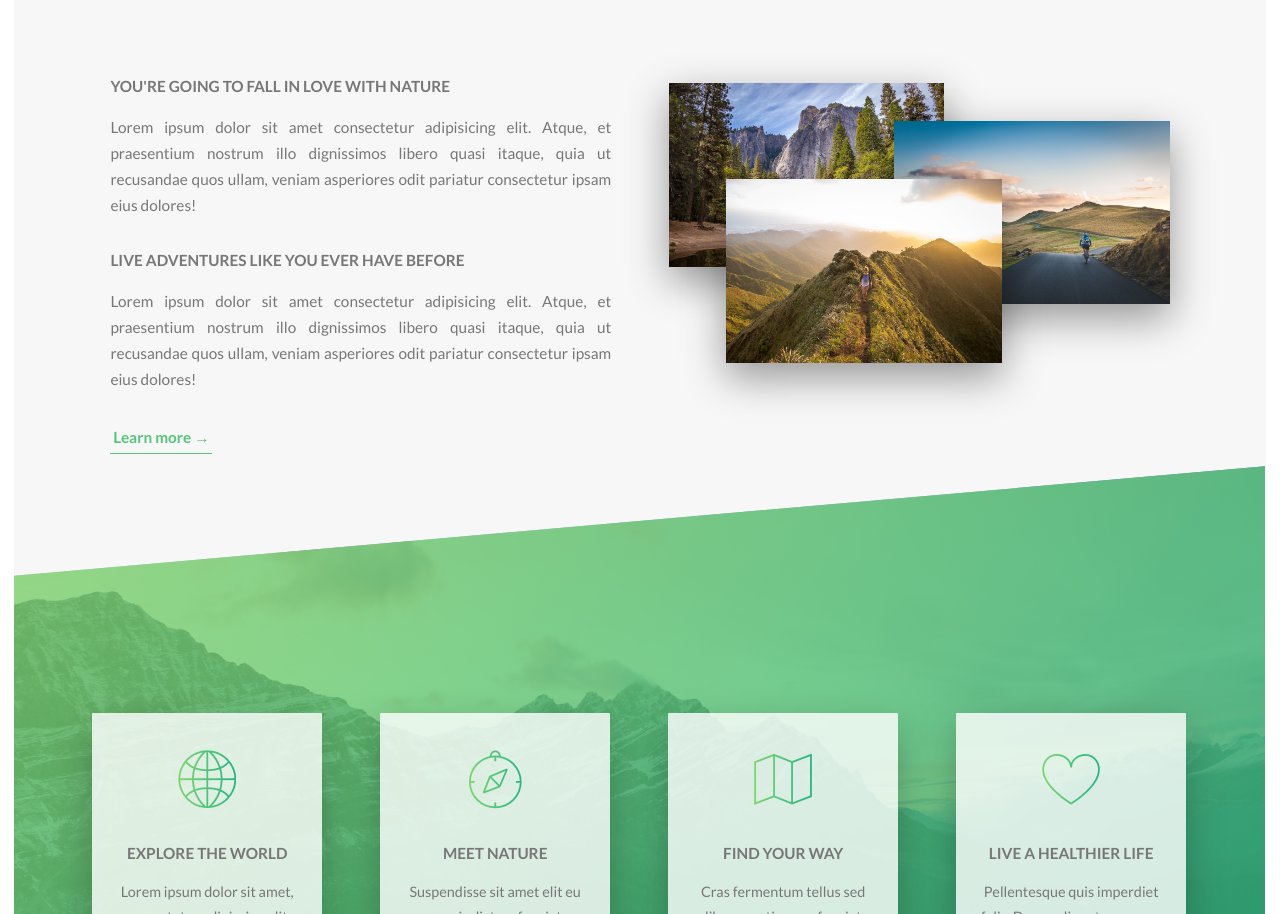
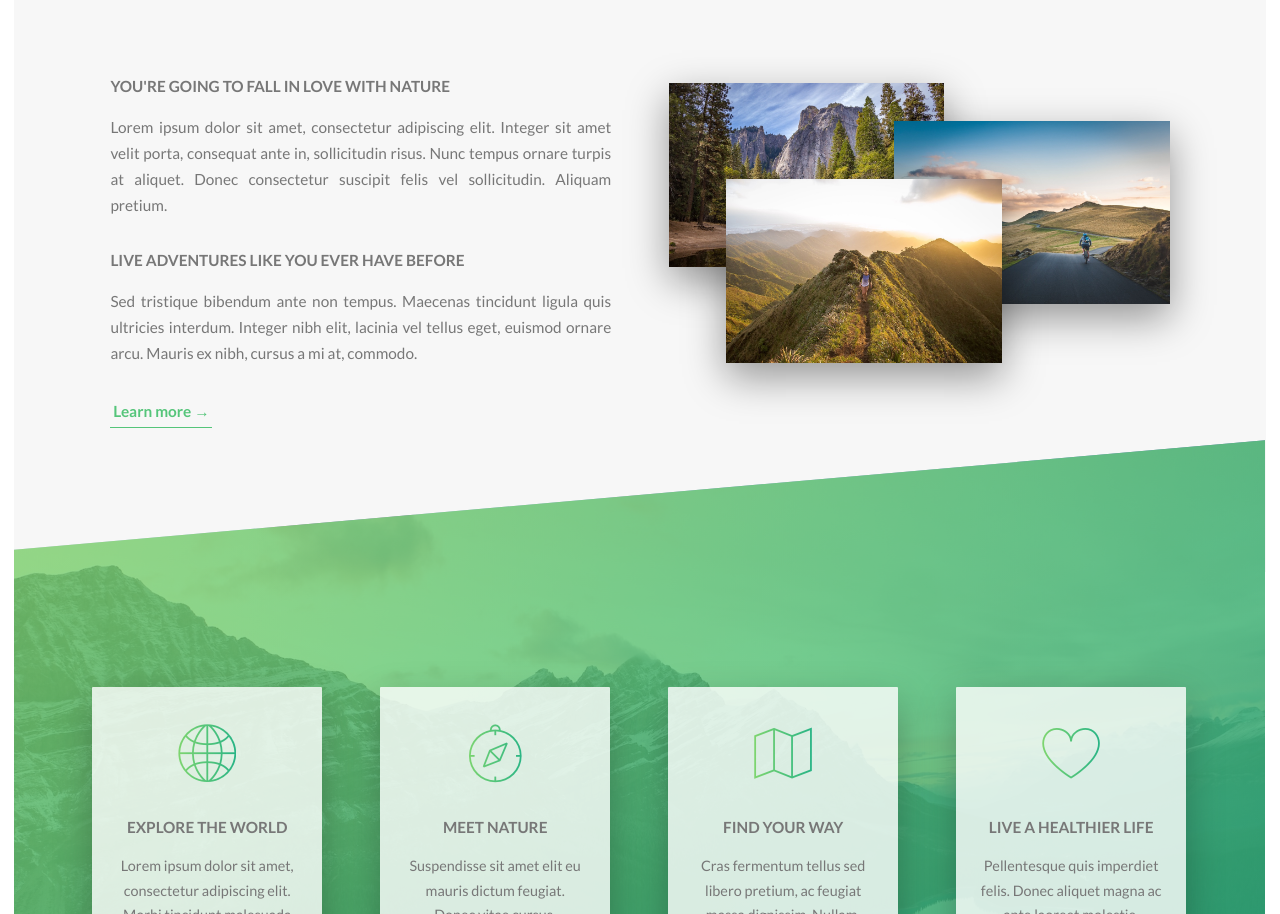
Before and after one commit to paulacarneiro/natours, a website: page index.html in a window 1280 px wide. Shown: the part 859-1773 px from the top of the page. Drawn offline with nearby package versions, Linux system fonts and the light colour scheme; files that its build step writes are made by us from their sources.

Commit message:
Change about section paragraph text

```diff
--- a/index.html
+++ b/index.html
@@ -42,10 +42,10 @@
                 <div class="row">
                     <div class="col-1-of-2">
                         <h3 class="heading-tertiary u-margin-bottom-small">You're going to fall in love with nature</h3>
-                        <p class="paragraph">Lorem ipsum dolor sit amet consectetur adipisicing elit. Atque, et praesentium nostrum illo dignissimos libero quasi itaque, quia ut recusandae quos ullam, veniam asperiores odit pariatur consectetur ipsam eius dolores!</p>
+                        <p class="paragraph">Lorem ipsum dolor sit amet, consectetur adipiscing elit. Integer sit amet velit porta, consequat ante in, sollicitudin risus. Nunc tempus ornare turpis at aliquet. Donec consectetur suscipit felis vel sollicitudin. Aliquam pretium.</p>
 
                         <h3 class="heading-tertiary u-margin-bottom-small">Live adventures like you ever have before</h3>
-                        <p class="paragraph">Lorem ipsum dolor sit amet consectetur adipisicing elit. Atque, et praesentium nostrum illo dignissimos libero quasi itaque, quia ut recusandae quos ullam, veniam asperiores odit pariatur consectetur ipsam eius dolores!</p>
+                        <p class="paragraph">Sed tristique bibendum ante non tempus. Maecenas tincidunt ligula quis ultricies interdum. Integer nibh elit, lacinia vel tellus eget, euismod ornare arcu. Mauris ex nibh, cursus a mi at, commodo.</p>
 
                         <a href="#" class="btn-text">Learn more &rarr;</a>
                     </div>
```
